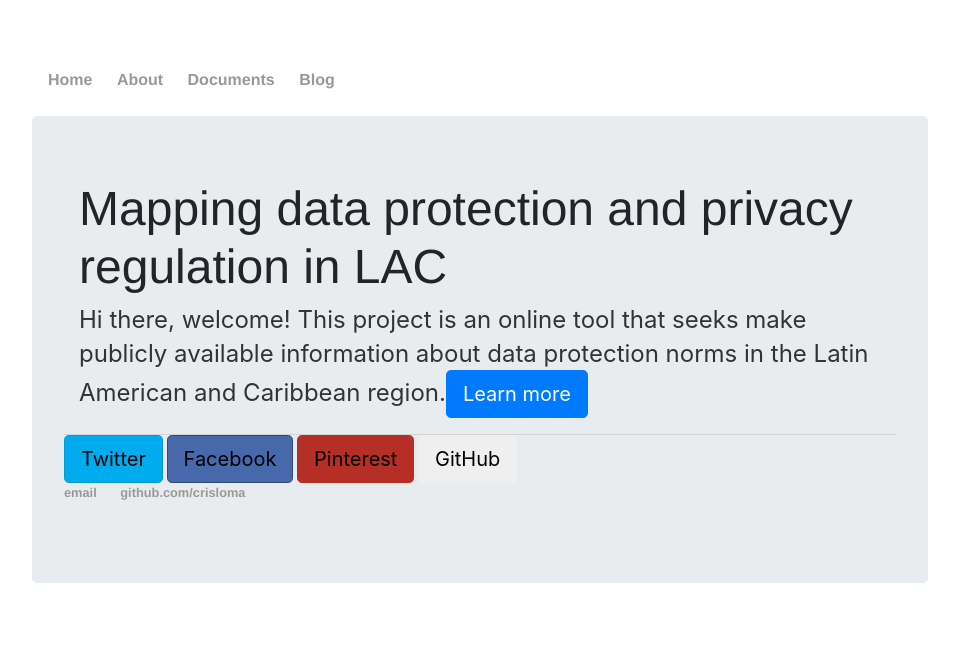
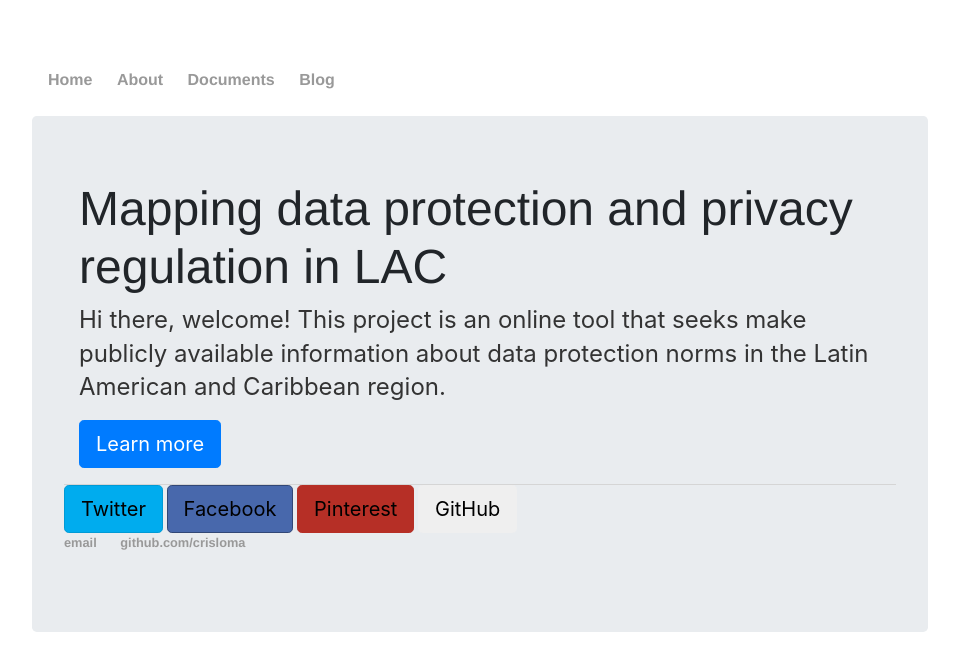
Before and after one commit to crisloma/crisloma.github.io, a Jekyll site: the page index.html, which Jekyll copies as it is, in a window 1280 px wide. Shown: the top 671 px of the page, without its empty margins (160-1119 px from the left). Built offline with Jekyll 4.4.1, drawn with Linux system fonts in a browser that asks for light colours.

Commit message:
Update index.html

```diff
--- a/index.html
+++ b/index.html
@@ -21,7 +21,8 @@
 		<div class="container">
     		<div class="blurb">
         		<h1>Mapping data protection and privacy regulation in LAC</h1>
-			<p>Hi there, welcome! This project is an online tool that seeks make publicly available information about data protection norms in the Latin American and Caribbean region.<a class="btn btn-primary btn-lg" href="#" role="button">Learn more</a></p>
+			<p>Hi there, welcome! This project is an online tool that seeks make publicly available information about data protection norms in the Latin American and Caribbean region.</p>
+			<p><a class="btn btn-primary btn-lg" href="#" role="button">Learn more</a></p>
 
 
 
```
